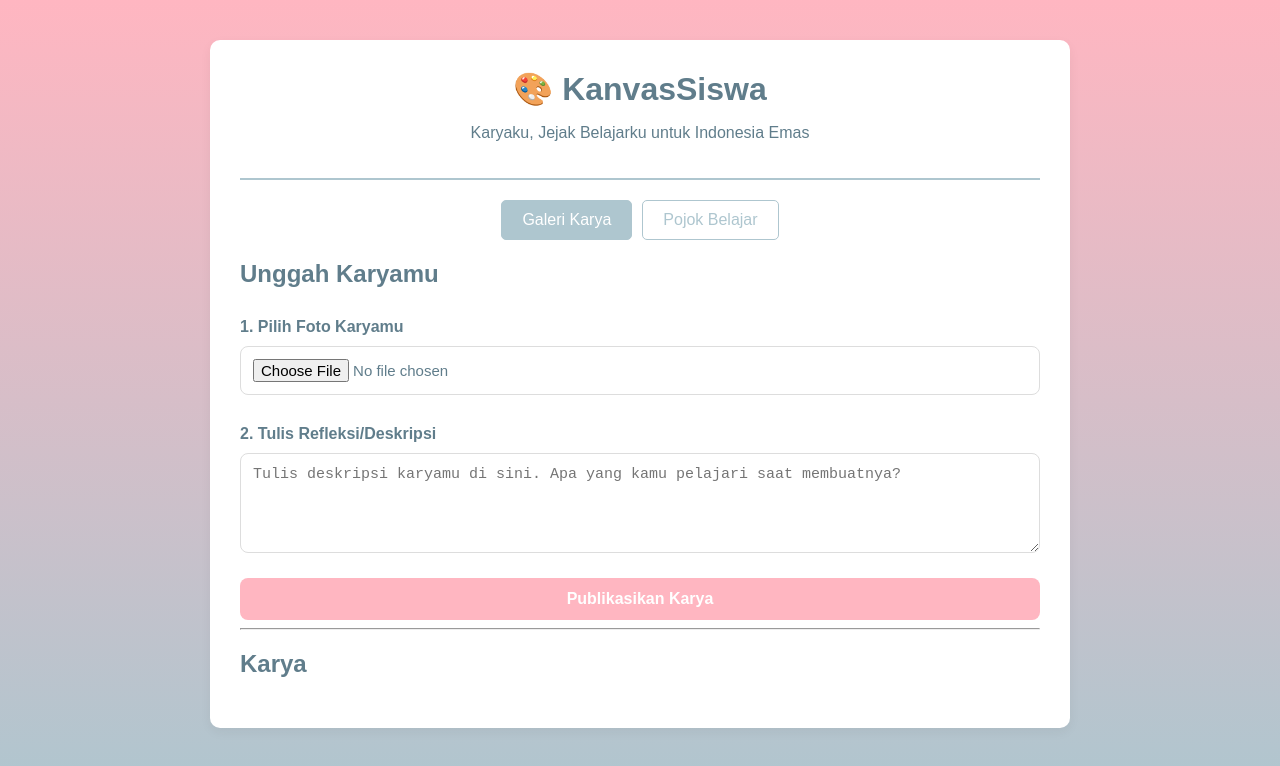
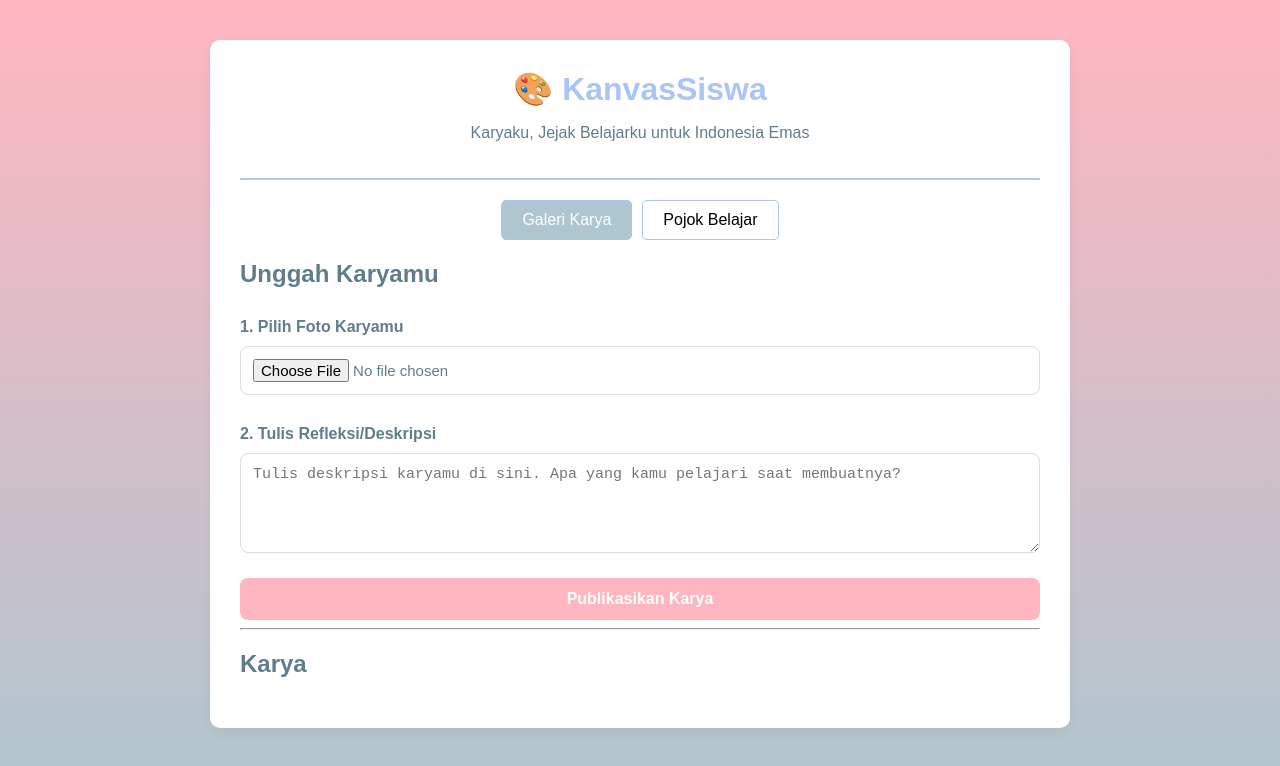
Before and after one commit to rinarin12/KanvasSiswa, a plain HTML site: page index.html in a window 1280 px wide. Drawn offline with Linux system fonts and the light colour scheme.

Commit message:
Update style.css

```diff
--- a/style.css
+++ b/style.css
@@ -22,14 +22,14 @@ body {
 
 header {
   text-align: center;
-  border-bottom: 2px solid #AEC6CF;
+  border-bottom: 2px solid #AAC4F5;
   padding-bottom: 20px;
   margin-bottom: 20px;
 }
 
 header h1 {
   margin: 0;
-  color: #607D8B;
+  color: #AAC4F5;
 }
 
 /* Navigasi / Tab */
@@ -42,9 +42,9 @@ nav {
 .nav-button {
   padding: 10px 20px;
   font-size: 16px;
-  border: 1px solid #AEC6CF;
+  border: 1px solid #AAC4F5;
   background-color: #ffffff;
-  color: #AEC6CF;
+  color: #AAC4F5F;
   border-radius: 5px;
   cursor: pointer;
 }
@@ -176,8 +176,7 @@ nav {
   border: 1px solid #ddd;
   border-radius: 8px;
   text-decoration: none;
-  /* DIUBAH: dari #333 menjadi biru */
-  color: #607D8B;
+  color: #AAC4F5B;
   transition: background-color 0.2s;
 }
 .link-belajar li a:hover {
```
